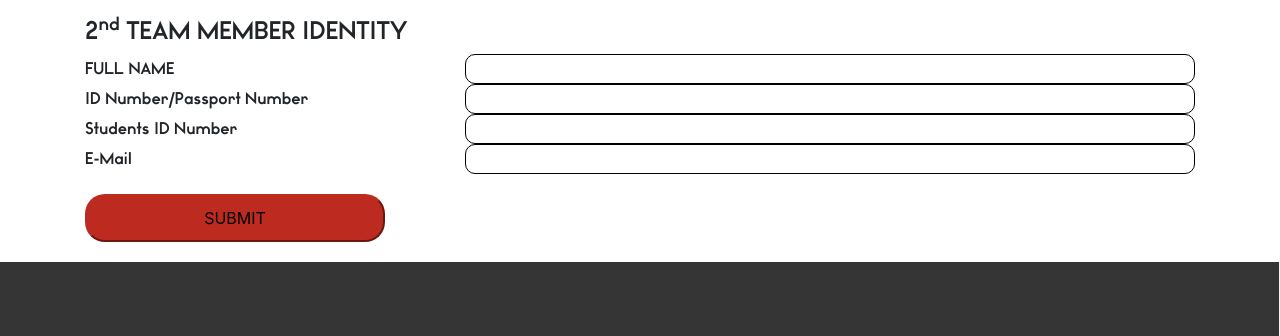
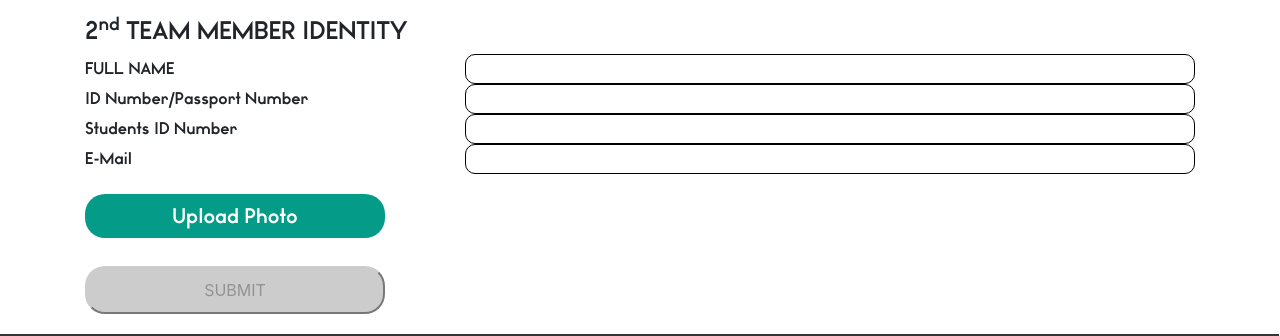
Before and after one commit to AgeMagi/Ipfest2019, a React app: page /registration/petrodebate in a window 1280 px wide. Shown: the part 813-1149 px from the top of the page. Built offline with nearby package versions, Linux system fonts and the light colour scheme.

Commit message:
finish some registration competition

```diff
--- a/src/components/Registration-Form/BusinessCase/BusinessCase.js
+++ b/src/components/Registration-Form/BusinessCase/BusinessCase.js
@@ -14,6 +14,16 @@ export default class BusinessCaseRegistration extends Component {
 
         this.state = ({
             submitted: false,
+            id: '_' + Math.random().toString(36).substr(2, 9),
+            submitDisabled: true,
+        })
+
+        this.enabledSubmit = this.enabledSubmit.bind(this);
+    }
+
+    enabledSubmit() {
+        this.setState({
+            submitDisabled: false,
         })
     }
 
@@ -30,7 +40,7 @@ export default class BusinessCaseRegistration extends Component {
                         <h1>BUSINESS CASE COMPETITION</h1>
                     </div>
                     <iframe name='hidden_iframe' id='hidden_iframe' className='hidden_iframe' onLoad={() => {
-                        if (this.state.submitted) {window.location='http://localhost:3000/registration/smart'};
+                        if (this.state.submitted) {window.location=`http://localhost:3000/registration/submitted/${this.state.id}`};
                     }}></iframe>
                     <form
                         action='https://docs.google.com/forms/u/3/d/e/1FAIpQLSfJ-b4S9lPWYTOVlRx1i3Q3PkK9YYa8Oy2mU1nnLTbmF9km7Q/formResponse'
@@ -216,7 +226,10 @@ export default class BusinessCaseRegistration extends Component {
                                 </Col>
                             </Row>
                         </div>
-                        <button type='submit' className='submit-form-registration'>SUBMIT</button>
+                        <a href={`https://docs.google.com/forms/d/e/1FAIpQLSfiSQ5hiV2W3xRv3kmOQ-aAezAwQBGNMTDbPb3JZlbkw8VG_Q/viewform?entry.1600687808=${this.state.id}`} target="__blank">
+                            <h2 className='upload-photo disabled' onClick={() => this.enabledSubmit()}>Upload Photo</h2>
+                        </a>
+                        <button type='submit' className='submit-form-registration' disabled={this.state.submitDisabled}>SUBMIT</button>
                     </form>
                 </Container>
             </div>
--- a/src/components/Registration-Form/MudInnovation/MudInnovation.js
+++ b/src/components/Registration-Form/MudInnovation/MudInnovation.js
@@ -14,6 +14,16 @@ export default class MudInnovativionRegistration extends Component {
 
         this.state = ({
             submitted: false,
+            id: '_' + Math.random().toString(36).substr(2, 9),
+            submitDisabled: true,
+        })
+
+        this.enabledSubmit = this.enabledSubmit.bind(this);
+    }
+
+    enabledSubmit() {
+        this.setState({
+            submitDisabled: false,
         })
     }
 
@@ -30,7 +40,7 @@ export default class MudInnovativionRegistration extends Component {
                         <h1>MUD INNOVATIVE COMPETITION</h1>
                     </div>
                     <iframe name='hidden_iframe' id='hidden_iframe' className='hidden_iframe' onLoad={() => {
-                        if (this.state.submitted) {window.location='http://localhost:3000/registration/smart'};
+                        if (this.state.submitted) {window.location=`http://localhost:3000/registration/submitted/${this.state.id}`};
                     }}></iframe>
                     <form
                         action='https://docs.google.com/forms/u/3/d/e/1FAIpQLSfGninN-XgJd7WZbqFvbb-WzYZgwhHgBqbuPIltZPLKzxCDlA/formResponse'
@@ -216,7 +226,10 @@ export default class MudInnovativionRegistration extends Component {
                                 </Col>
                             </Row>
                         </div>
-                        <button type='submit' className='submit-form-registration'>SUBMIT</button>
+                        <a href={`https://docs.google.com/forms/d/e/1FAIpQLSdqaQ9s9jgCnMn-jw3X2zicLFFbp5J2CqomDJhbuVCS1e6evw/viewform?entry.1885496459=${this.state.id}`} target="__blank">
+                            <h2 className='upload-photo disabled' onClick={() => this.enabledSubmit()}>Upload Photo</h2>
+                        </a>
+                        <button type='submit' className='submit-form-registration' disabled={this.state.submitDisabled}>SUBMIT</button>
                     </form>
                 </Container>
             </div>
--- a/src/components/Registration-Form/OilRig/OilRig.js
+++ b/src/components/Registration-Form/OilRig/OilRig.js
@@ -14,9 +14,18 @@ export default class OilRigRegistration extends Component {
 
         this.state = ({
             submitted: false,
+            id: '_' + Math.random().toString(36).substr(2, 9),
+            submitDisabled: true,
+        })
+
+        this.enabledSubmit = this.enabledSubmit.bind(this);
+    }
+
+    enabledSubmit() {
+        this.setState({
+            submitDisabled: false,
         })
     }
-
     render() {
         return(
             <div className='registration-form'>
@@ -30,7 +39,7 @@ export default class OilRigRegistration extends Component {
                         <h1>OIL RIG DESIGN COMPETITION</h1>
                     </div>
                     <iframe name='hidden_iframe' id='hidden_iframe' className='hidden_iframe' onLoad={() => {
-                        if (this.state.submitted) {window.location='http://localhost:3000/registration/smart'};
+                        if (this.state.submitted) {window.location=`http://localhost:3000/registration/submitted/${this.state.id}`};
                     }}></iframe>
                     <form
                         action='https://docs.google.com/forms/u/3/d/e/1FAIpQLScCGddkjEu3dEVP9A-xo6VgarMxTjnC6JwjlWos5SPEqWeAgg/formResponse'
@@ -318,7 +327,10 @@ export default class OilRigRegistration extends Component {
                                 </Col>
                             </Row>
                         </div>
-                        <button type='submit' className='submit-form-registration'>SUBMIT</button>
+                        <a href={`https://docs.google.com/forms/d/e/1FAIpQLSeYmDhX9XfrEn9_kb238swY94JjK5hn80iKQOGuQqo8CTibFA/viewform?entry.374487515=${this.state.id}`} target="__blank">
+                            <h2 className='upload-photo disabled' onClick={() => this.enabledSubmit()}>Upload Photo</h2>
+                        </a>
+                        <button type='submit' className='submit-form-registration' disabled={this.state.submitDisabled}>SUBMIT</button>
                     </form>
                 </Container>
             </div>
--- a/src/components/Registration-Form/PaperPoster/PaperPoster.js
+++ b/src/components/Registration-Form/PaperPoster/PaperPoster.js
@@ -14,6 +14,16 @@ export default class PaperPosterRegistration extends Component {
 
         this.state = ({
             submitted: false,
+            id: '_' + Math.random().toString(36).substr(2, 9),
+            submitDisabled: true,
+        })
+
+        this.enabledSubmit = this.enabledSubmit.bind(this);
+    }
+
+    enabledSubmit() {
+        this.setState({
+            submitDisabled: false,
         })
     }
 
@@ -30,7 +40,7 @@ export default class PaperPosterRegistration extends Component {
                         <h1>PAPER AND POSTER COMPETITION</h1>
                     </div>
                     <iframe name='hidden_iframe' id='hidden_iframe' className='hidden_iframe' onLoad={() => {
-                        if (this.state.submitted) {window.location='http://localhost:3000/registration/smart'};
+                        if (this.state.submitted) {window.location=`http://localhost:3000/registration/submitted/${this.state.id}`};
                     }}></iframe>
                     <form
                         action='https://docs.google.com/forms/u/3/d/e/1FAIpQLScR2Ai8WUvjmt2y7BhlARhpv1ZpcCOYgqIa_LDMW153bMYPlg/formResponse'
@@ -165,7 +175,10 @@ export default class PaperPosterRegistration extends Component {
                                 </Col>
                             </Row>
                         </div>
-                        <button type='submit' className='submit-form-registration'>SUBMIT</button>
+                        <a href={`https://docs.google.com/forms/d/e/1FAIpQLSemFmY6wOMHs4rhYM_ak5i-u8_w1SYeQvxcPQxPXPbOw3BHtA/viewform?entry.136486014=${this.state.id}`} target="__blank">
+                            <h2 className='upload-photo disabled' onClick={() => this.enabledSubmit()}>Upload Photo</h2>
+                        </a>
+                        <button type='submit' className='submit-form-registration' disabled={this.state.submitDisabled}>SUBMIT</button>
                     </form>
                 </Container>
             </div>
--- a/src/components/Registration-Form/PetroDebate/PetroDebate.js
+++ b/src/components/Registration-Form/PetroDebate/PetroDebate.js
@@ -14,6 +14,16 @@ export default class PetroDebateRegistration extends Component {
 
         this.state = ({
             submitted: false,
+            id: '_' + Math.random().toString(36).substr(2, 9),
+            submitDisabled: true,
+        })
+
+        this.enabledSubmit = this.enabledSubmit.bind(this);
+    }
+
+    enabledSubmit() {
+        this.setState({
+            submitDisabled: false,
         })
     }
 
@@ -30,7 +40,7 @@ export default class PetroDebateRegistration extends Component {
                         <h1>PETRODEBATE COMPETITION</h1>
                     </div>
                     <iframe name='hidden_iframe' id='hidden_iframe' className='hidden_iframe' onLoad={() => {
-                        if (this.state.submitted) {window.location='http://localhost:3000/registration/smart'};
+                        if (this.state.submitted) {window.location=`http://localhost:3000/registration/submitted/${this.state.id}`};
                     }}></iframe>
                     <form
                         action='https://docs.google.com/forms/u/3/d/e/1FAIpQLSfh7H0vRqCtZioKX6LvgNSxcZYQxnHTXySmgQ-v9MuUjB1Fig/formResponse'
@@ -175,7 +185,7 @@ export default class PetroDebateRegistration extends Component {
                                     <input
                                         type='text'
                                         className='form-control form-registration-individual'
-                                        name='entry.1402810883'
+                                        name='entry.113922383'
                                     />
                                 </Col>
                             </Row>
@@ -187,7 +197,7 @@ export default class PetroDebateRegistration extends Component {
                                     <input
                                         type='text'
                                         className='form-control form-registration-individual'
-                                        name='entry.1763774137'
+                                        name='entry.490246767'
                                     />
                                 </Col>
                             </Row>
@@ -199,7 +209,7 @@ export default class PetroDebateRegistration extends Component {
                                     <input
                                         type='text'
                                         className='form-control form-registration-individual'
-                                        name='entry.249986269'
+                                        name='entry.800450108'
                                     />
                                 </Col>
                             </Row>
@@ -211,12 +221,15 @@ export default class PetroDebateRegistration extends Component {
                                     <input
                                         type='text'
                                         className='form-control form-registration-individual'
-                                        name='entry.592619053'
+                                        name='entry.293024271'
                                     />
                                 </Col>
                             </Row>
                         </div>
-                        <button type='submit' className='submit-form-registration'>SUBMIT</button>
+                        <a href={`https://docs.google.com/forms/d/e/1FAIpQLSca2F5EsI5JEzbtz_MH-CMUQy6uwbtafNbfIlyl49dP_30xHA/viewform?entry.1121806841=${this.state.id}`} target="__blank">
+                            <h2 className='upload-photo disabled' onClick={() => this.enabledSubmit()}>Upload Photo</h2>
+                        </a>
+                        <button type='submit' className='submit-form-registration' disabled={this.state.submitDisabled}>SUBMIT</button>
                     </form>
                 </Container>
             </div>
--- a/src/components/Registration-Form/Smart/Smart.css
+++ b/src/components/Registration-Form/Smart/Smart.css
@@ -50,3 +50,20 @@
     margin-top: 20px;
     margin-bottom: 20px;
 }
+
+.upload-photo {
+    background-color: #049b88;
+    width: 300px;
+    border-radius: 20px;
+    text-align: center;
+    font-size: 20px;
+
+    margin-top: 20px;
+    padding: 10px;
+    color: white;
+}
+
+button:disabled {
+    background-color: #cccccc;
+    border-color: #cccccc;
+}
--- a/src/components/Registration-Form/Smart/Smart.js
+++ b/src/components/Registration-Form/Smart/Smart.js
@@ -15,6 +15,15 @@ export default class SmartRegistration extends Component {
         this.state = ({
             submitted: false,
             id: '_' + Math.random().toString(36).substr(2, 9),
+            submitDisabled: true,
+        })
+
+        this.enabledSubmit = this.enabledSubmit.bind(this);
+    }
+
+    enabledSubmit() {
+        this.setState({
+            submitDisabled: false,
         })
     }
 
@@ -222,7 +231,10 @@ export default class SmartRegistration extends Component {
                                 </Col>
                             </Row>
                         </div>
-                        <button type='submit' className='submit-form-registration'>SUBMIT</button>
+                        <a href={`https://docs.google.com/forms/d/e/1FAIpQLSf8iLODkf4ENHm3q_WZ3ey-SlvjlwJ2jHUiNRMJHFhPQDyBHg/viewform?entry.718524588=${this.state.id}`} target="__blank">
+                            <h2 className='upload-photo disabled' onClick={() => this.enabledSubmit()}>Upload Photo</h2>
+                        </a>
+                        <button type='submit' className='submit-form-registration' disabled={this.state.submitDisabled}>SUBMIT</button>
                     </form>
                 </Container>
             </div>
```
